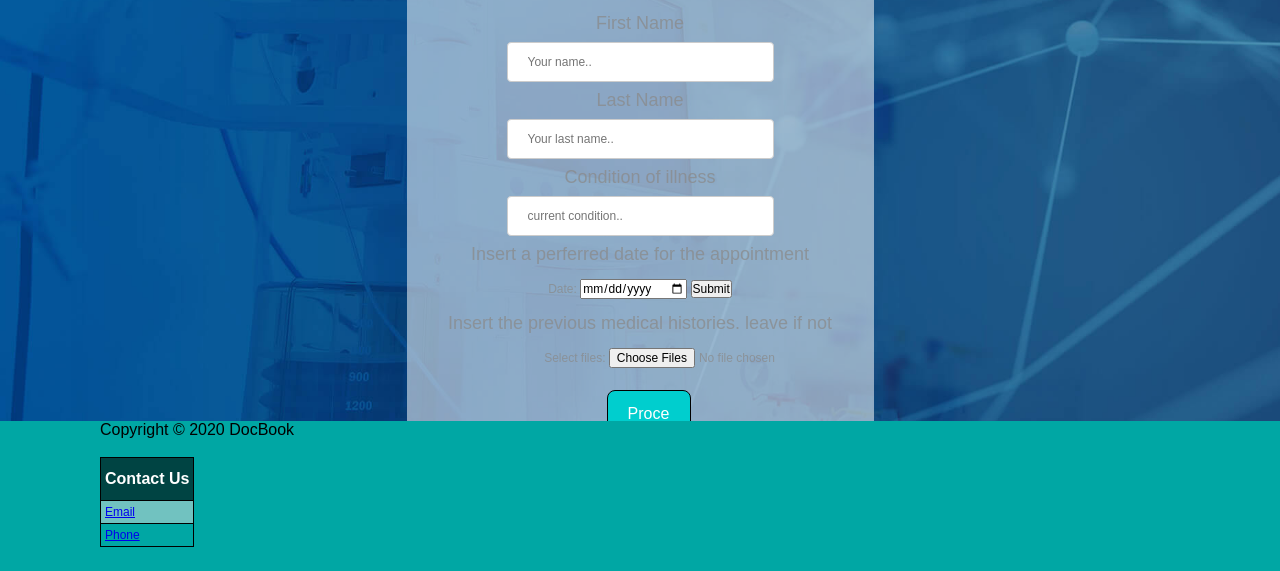
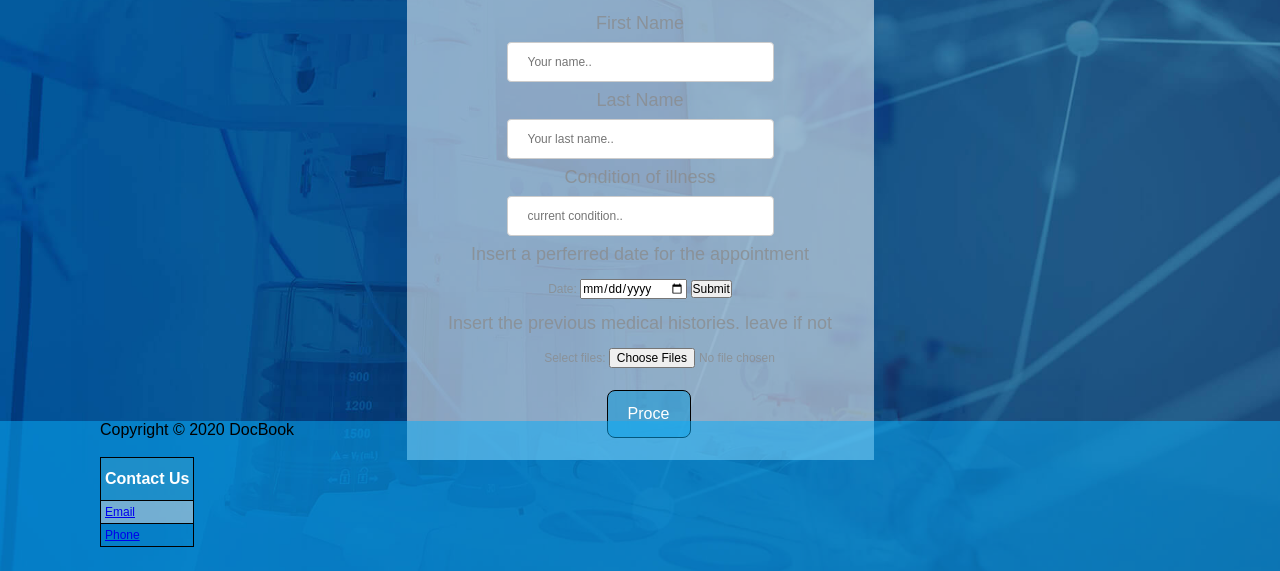
Before and after one commit to VP1996/SES1A-TM-5, a PHP site: page /appointment2.html in a window 1280 px wide. Shown: the part 229-800 px from the top of the page. Run offline with PHP 8.4, Linux system fonts and the light colour scheme.

Commit message:
css color changes

```diff
--- a/docbook/css/style.css
+++ b/docbook/css/style.css
@@ -72,7 +72,7 @@ input[type=proceed] {
   text-align: center;
   font-size: 16px;
   width: 100%;
-  background-color: rgb(0, 206, 206);
+  background-color: rgba(6, 149, 216, 0.5);
   color: white;
   padding: 14px 20px;
   margin: 8px 0;
@@ -87,7 +87,7 @@ input[type=proceed]:hover {
 }
 
 input[type=proceed]:active {
-  background-color: rgb(0, 206, 206);
+  background-color: rgba(6, 149, 216, 0.5);
   box-shadow: 0 2px #666;
   transform: translateY(4px);
 }
@@ -147,7 +147,7 @@ h1 {
 }
 
 .buttonS:hover {
-  background-color: rgb(0, 206, 206);
+  background-color: rgba(6, 149, 216, 0.5);
   color: white;
 }
 
@@ -182,7 +182,7 @@ h1 {
     text-align: left;
     font-family: Arial, Helvetica, sans-serif;
     font-size: medium;
-    background-color: #00a7a4;
+    background-color: rgba(8, 173, 250, 0.5);
     height: 150px;
     width: 100%;
     left: 0;
@@ -209,7 +209,7 @@ h1 {
   padding-top: 12px;
   padding-bottom: 12px;
   text-align: left;
-  background-color: #004443;
+  background-color: rgba(55, 157, 204, 0.5);
   color: white;
 }
 
@@ -273,7 +273,7 @@ h1 {
 
 /* Current/active navbar link */
   .navbar a:active {
-    background-color: rgb(0, 206, 206);
+    background-color: rgba(6, 149, 216, 0.5);
     box-shadow: 0 5px #666;
     transform: translate();
   }
```
